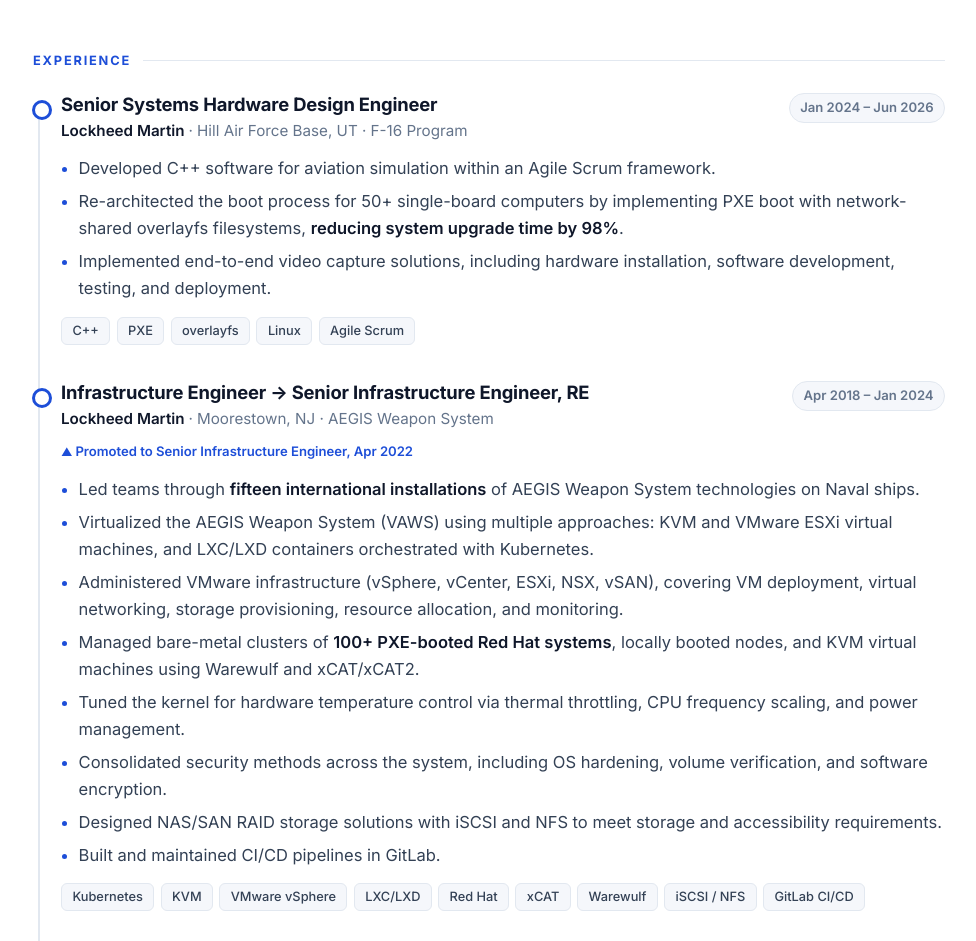
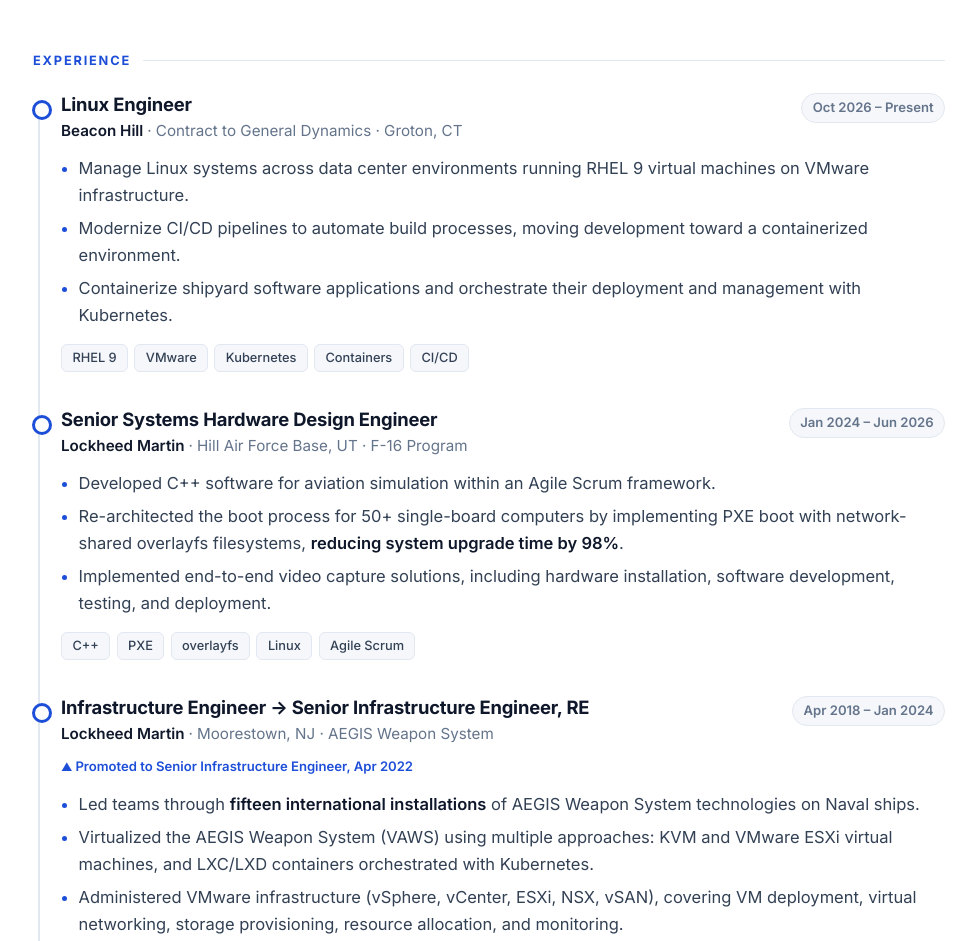
Before and after one commit to sullivt3/sullivt3.github.io, a plain HTML site: page index.html in a window 1280 px wide. Shown: the part 976-1917 px from the top of the page, without its empty margins (151-1127 px from the left). Drawn offline with Linux system fonts and the light colour scheme.

Commit message:
Add Linux Engineer role at Beacon Hill (contract to General Dynamics)
Co-Authored-By: Claude Opus 5.5 <noreply@anthropic.com>

```diff
--- a/index.html
+++ b/index.html
@@ -81,6 +81,27 @@
     <section id="experience">
       <h2>Experience</h2>
       <div class="timeline">
+
+        <article class="job">
+          <div class="job-head">
+            <div>
+              <h3>Linux Engineer</h3>
+              <p class="company">Beacon Hill <span>· Contract to General Dynamics · Groton, CT</span></p>
+            </div>
+            <span class="date">Oct 2026 – Present</span>
+          </div>
+          <ul>
+            <li>Manage Linux systems across data center environments running RHEL 9 virtual machines on
+              VMware infrastructure.</li>
+            <li>Modernize CI/CD pipelines to automate build processes, moving development toward a
+              containerized environment.</li>
+            <li>Containerize shipyard software applications and orchestrate their deployment and management
+              with Kubernetes.</li>
+          </ul>
+          <ul class="tags" aria-label="Technologies">
+            <li>RHEL 9</li><li>VMware</li><li>Kubernetes</li><li>Containers</li><li>CI/CD</li>
+          </ul>
+        </article>
 
         <article class="job">
           <div class="job-head">
```
